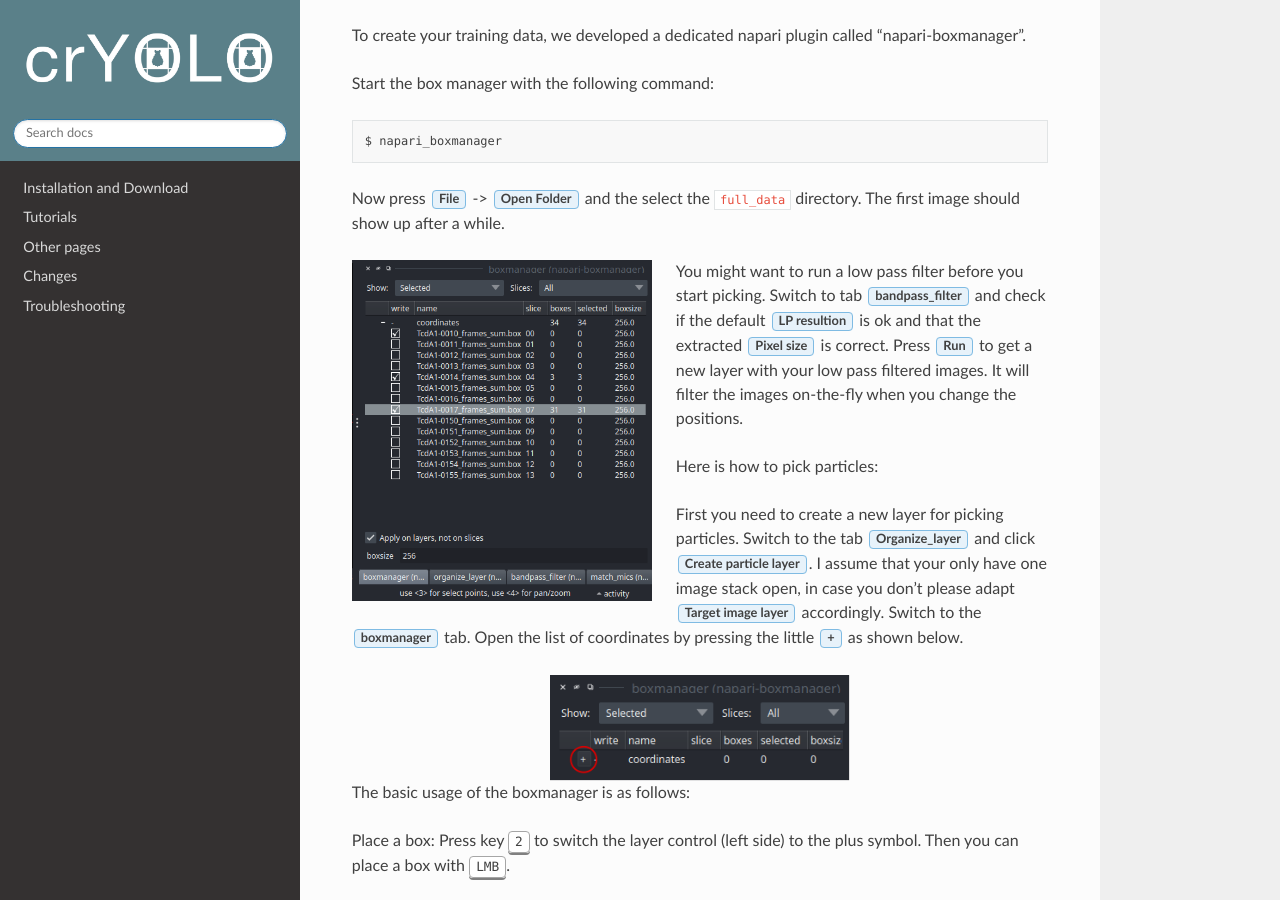
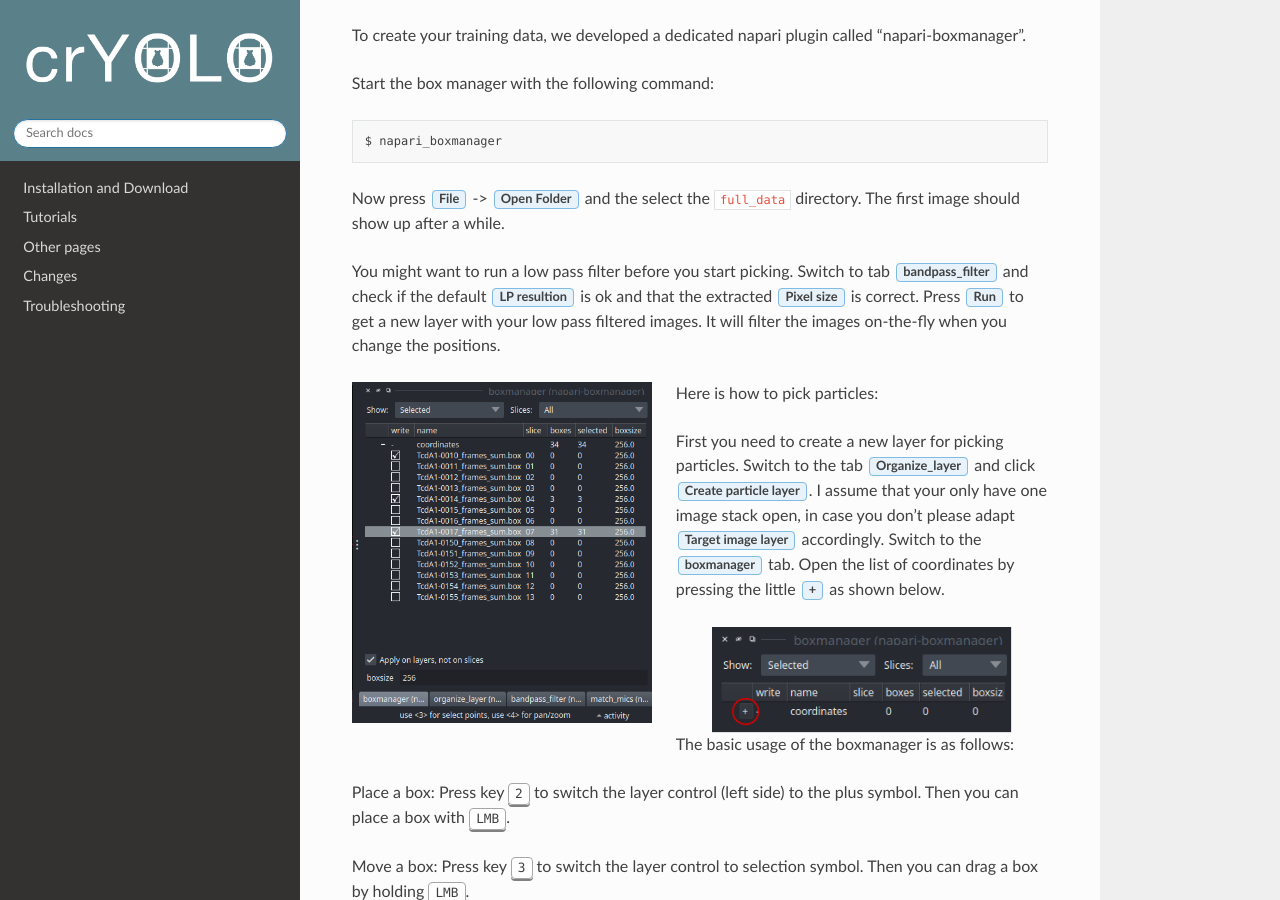
Before and after one commit to MPI-Dortmund/cryolo, a Sphinx documentation site: the page built from source/tutorials/data_preparation.rst, in a window 1280 px wide and 900 px high, scrolled down 537 px. Built offline with Sphinx 7.4.7 and the Read the Docs theme 2.0.0, drawn with Linux system fonts in a browser that asks for light colours.

```diff
--- a/source/tutorials/data_preparation.rst
+++ b/source/tutorials/data_preparation.rst
@@ -3,11 +3,11 @@
 Now press :guilabel:`File` -> :guilabel:`Open Folder` and the select the :file:`full_data` directory. The first image should
 show up after a while.
 
+.. include:: text_modules/data_prep_filter.rst
+
 .. image:: ../img/napari/boxmanager.png
     :width: 300
     :align: left
-
-.. include:: text_modules/data_prep_filter.rst
 
 .. include:: text_modules/data_prep_pick_particles.rst
 
```
